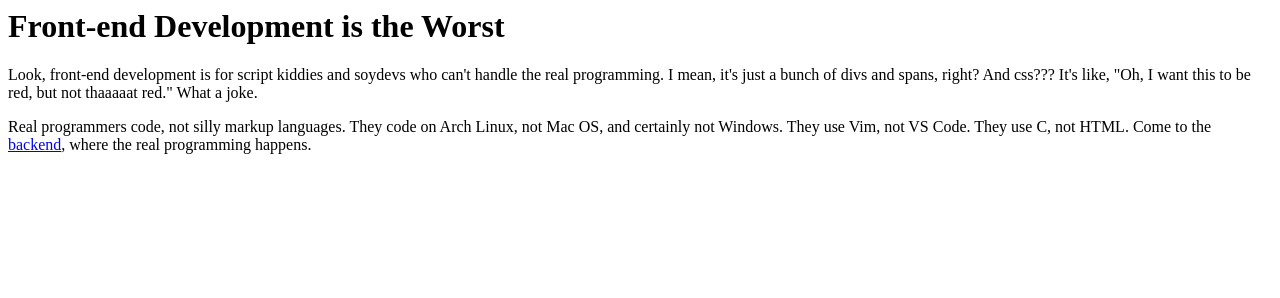
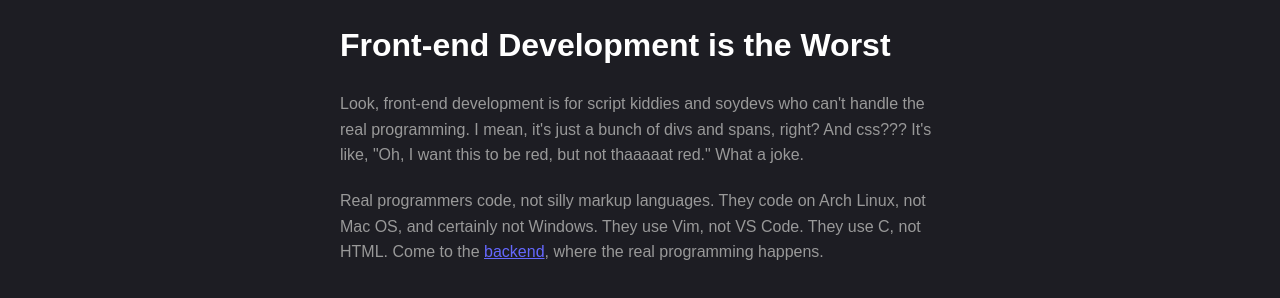
Before and after one commit to sagnikc395/panda, a plain HTML site: page public/index.html in a window 1280 px wide. Drawn offline with Linux system fonts and the light colour scheme.

Commit message:
ui: added css

```diff
--- a/public/index.html
+++ b/public/index.html
@@ -1,22 +1,23 @@
 <html>
   <head>
     <title>Why Frontend Development Sucks</title>
+    <link rel="stylesheet" href="./styles.css" />
   </head>
 
   <body>
     <h1>Front-end Development is the Worst</h1>
     <p>
-            Look, front-end development is for script kiddies and soydevs who
-            can't handle the real programming. I mean, it's just a bunch of divs
-            and spans, right? And css??? It's like, "Oh, I want this to be red,
-            but not thaaaaat red." What a joke.
+      Look, front-end development is for script kiddies and soydevs who can't
+      handle the real programming. I mean, it's just a bunch of divs and spans,
+      right? And css??? It's like, "Oh, I want this to be red, but not thaaaaat
+      red." What a joke.
     </p>
     <p>
       Real programmers code, not silly markup languages. They code on Arch
-            Linux, not Mac OS, and certainly not Windows. They use Vim, not VS
-            Code. They use C, not HTML. Come to the
-            <a href="https://www.boot.dev">backend</a>, where the real
-            programming happens.
+      Linux, not Mac OS, and certainly not Windows. They use Vim, not VS Code.
+      They use C, not HTML. Come to the
+      <a href="https://www.boot.dev">backend</a>, where the real programming
+      happens.
     </p>
   </body>
 </html>
--- /dev/null
+++ b/public/styles.css
@@ -0,0 +1,27 @@
+body {
+  font-family: Arial, sans-serif;
+  line-height: 1.6;
+  margin: 0;
+  padding: 0;
+  background-color: #1d1d23;
+}
+
+body {
+  max-width: 600px;
+  margin: 0 auto;
+  padding: 20px;
+}
+
+h1 {
+  color: #ffffff;
+  margin-bottom: 20px;
+}
+
+p {
+  color: #999999;
+  margin-bottom: 20px;
+}
+
+a {
+  color: #6568ff;
+}
```
Lines whose indentation alone changed are shown as unchanged.
